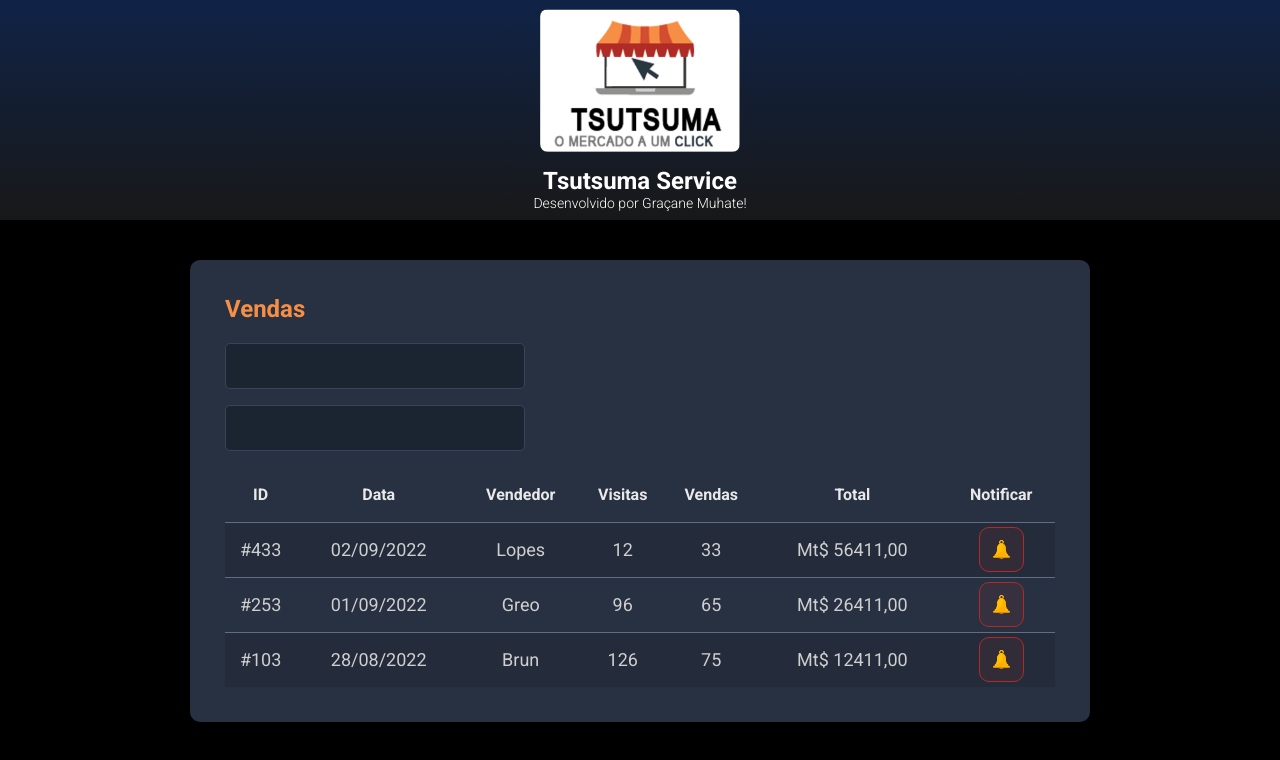
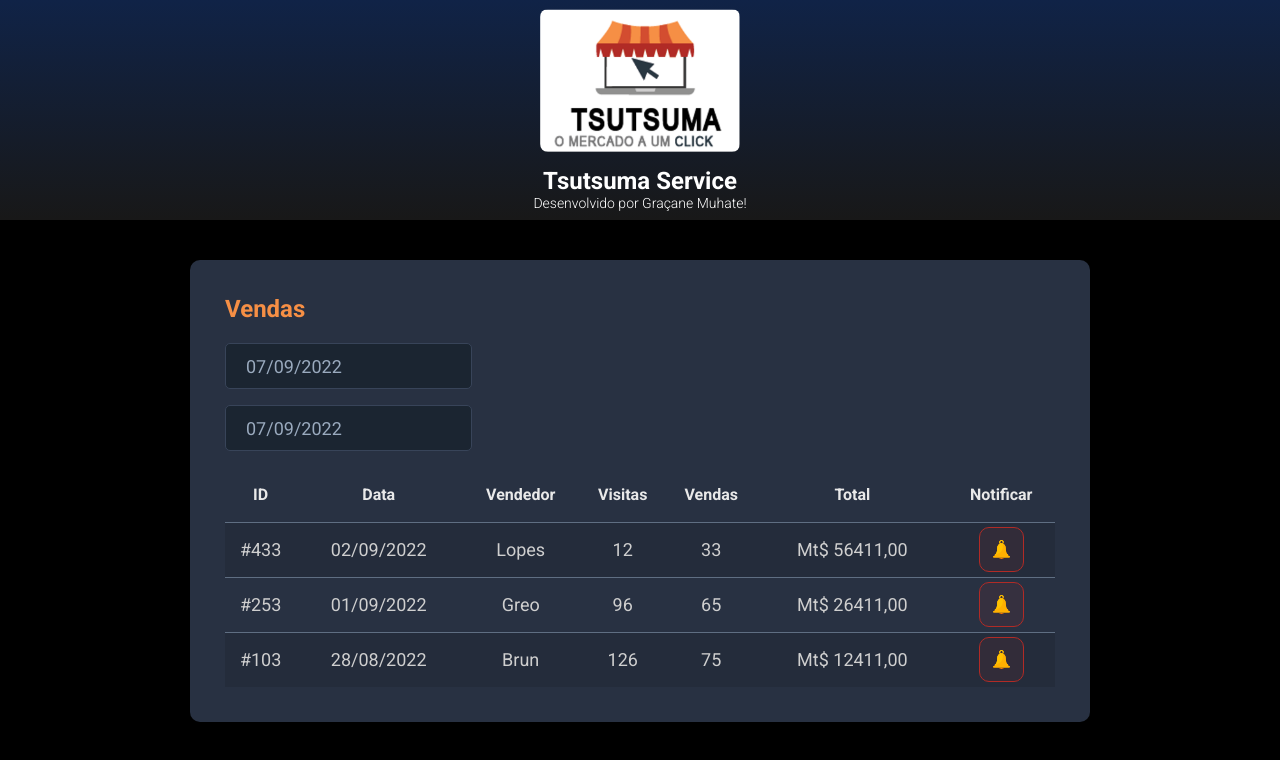
Before and after one commit to GXMUHATE/SpringReact, a React (Vite) app in the folder frontend/: page / in a window 1280 px wide. Shown: the top 760 px of the page. Built offline with nearby package versions, Linux system fonts and the light colour scheme.

Commit message:
Adding datePicker component

```diff
--- a/frontend/package.json
+++ b/frontend/package.json
@@ -9,7 +9,9 @@
     "preview": "vite preview"
   },
   "dependencies": {
+    "@types/react-datepicker": "4.4.2",
     "react": "^18.2.0",
+    "react-datepicker": "4.8.0",
     "react-dom": "^18.2.0"
   },
   "devDependencies": {
--- a/frontend/src/components/SalesCard/index.tsx
+++ b/frontend/src/components/SalesCard/index.tsx
@@ -1,3 +1,5 @@
+import DatePicker from "react-datepicker";
+import "react-datepicker/dist/react-datepicker.css";
 import NotificationButton from "../NotificationButton"
 import "./styles.css"
 
@@ -7,10 +9,20 @@
             <h2 className="sales-title">Vendas</h2>
             <div>
                 <div className="form-control-container">
-                    <input className="form-control" type="text" />
+                    <DatePicker
+                        selected={new Date()}
+                        onChange={(date: Date) => { }}
+                        className="form-control"
+                        dateFormat="dd/MM/yyyy"
+                    />
                 </div>
                 <div className="form-control-container">
-                    <input className="form-control" type="text" />
+                    <DatePicker
+                        selected={new Date()}
+                        onChange={(date: Date) => { }}
+                        className="form-control"
+                        dateFormat="dd/MM/yyyy"
+                    />
                 </div>
             </div>
 
@@ -37,7 +49,7 @@
                             <td>Mt$ 56411,00</td>
                             <td>
                                 <div className="brown-btn-container">
-                                    <NotificationButton/>
+                                    <NotificationButton />
                                 </div>
                             </td>
                         </tr>
@@ -50,7 +62,7 @@
                             <td>Mt$ 26411,00</td>
                             <td>
                                 <div className="brown-btn-container">
-                                <NotificationButton/>
+                                    <NotificationButton />
                                 </div>
                             </td>
                         </tr>
@@ -63,7 +75,7 @@
                             <td>Mt$ 12411,00</td>
                             <td>
                                 <div className="brown-btn-container">
-                                <NotificationButton/>
+                                    <NotificationButton />
                                 </div>
                             </td>
                         </tr>
```
Also changed, not shown: 1 other file (tests, documents, lock files or other folders).
